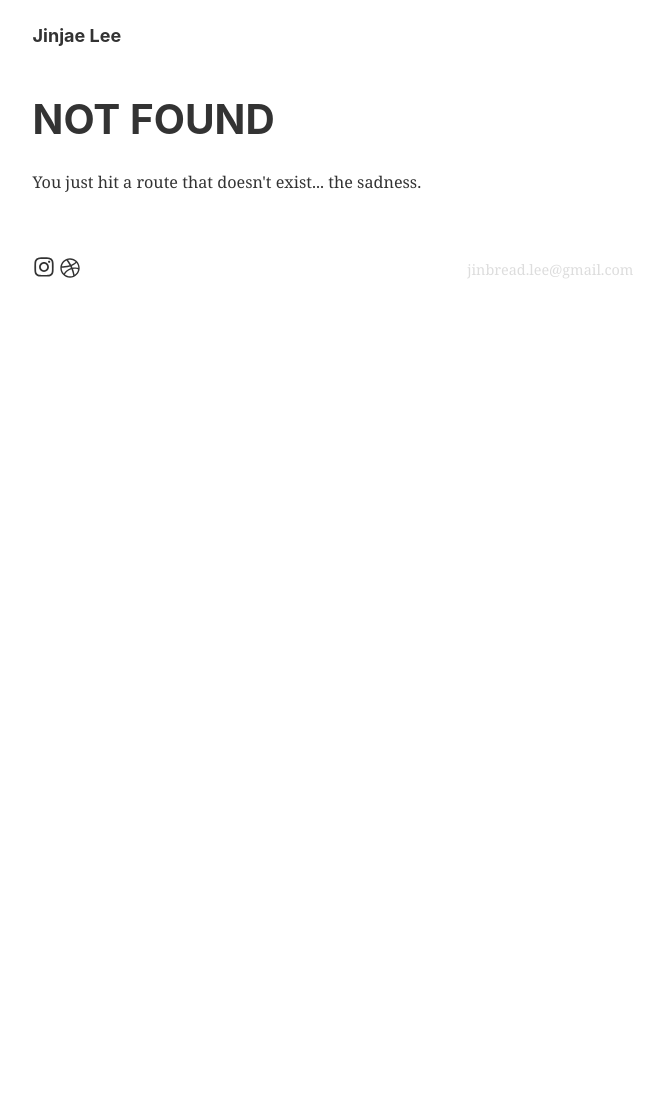
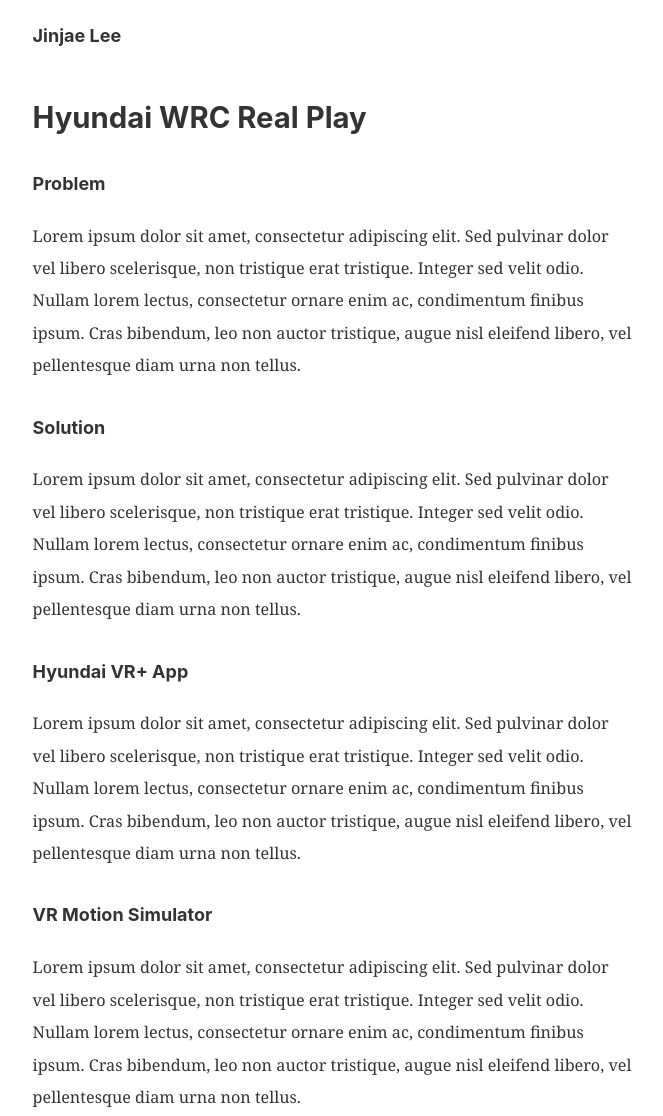
Before and after one commit to jinbread/jinbread, a Gatsby site: page /wrc-real-play in a window 1280 px wide. Before the commit this address had no page. Shown: the top 1116 px of the page, without its empty margins (307-970 px from the left). Before the commit the page ends 800 px from the top, so only its background shows below. Built offline with nearby package versions, Linux system fonts and the light colour scheme; Gatsby itself is replaced by a stand-in of ours.

Commit message:
pages test

```diff
--- a/src/components/layout.css
+++ b/src/components/layout.css
@@ -692,3 +692,11 @@
   /* margin: auto; */
   /* vertical-align: middle; */
 }
+
+.desc {
+  margin: 2rem 0 2rem 0;
+}
+
+.desc p {
+  line-height: 1.8rem;
+}
--- a/src/pages/index.js
+++ b/src/pages/index.js
@@ -28,7 +28,7 @@
     <div className='container'>
       <h4>Works</h4>
       <div className='content'>
-        <p className='title'><a href='https://www.youtube.com/watch?v=MfogrhOouZE'>Hyundai i20 WRC Real Play</a></p>
+        <p className='title'><Link to="/wrc-real-play">Hyundai WRC Real Play</Link></p>
         <p className='detail'>UX Design</p>
         <p className='title'><a href='https://www.youtube.com/watch?v=6a97u3tkFQo'>Hyundai IONIQ Explore Plant VR</a></p>
         <p className='detail'>Art Direction</p>
@@ -73,6 +73,4 @@
   </Layout>
 )
 
-
-
 export default IndexPage
--- /dev/null
+++ b/src/pages/wrc-real-play.js
@@ -0,0 +1,36 @@
+import React from 'react'
+import { Link } from 'gatsby'
+
+import Layout from '../components/layout'
+
+const RealPlay = () => (
+  <Layout>
+    <div>
+        <div>
+            <h2>Hyundai WRC Real Play</h2>
+        </div>
+        <div className='desc'>
+            <h4>Problem</h4>
+            <p>Lorem ipsum dolor sit amet, consectetur adipiscing elit. Sed pulvinar dolor vel libero scelerisque, non tristique erat tristique. Integer sed velit odio. Nullam lorem lectus, consectetur ornare enim ac, condimentum finibus ipsum. Cras bibendum, leo non auctor tristique, augue nisl eleifend libero, vel pellentesque diam urna non tellus. </p>
+        </div>
+        <div className='desc'>
+            <h4>Solution</h4>
+            <p>Lorem ipsum dolor sit amet, consectetur adipiscing elit. Sed pulvinar dolor vel libero scelerisque, non tristique erat tristique. Integer sed velit odio. Nullam lorem lectus, consectetur ornare enim ac, condimentum finibus ipsum. Cras bibendum, leo non auctor tristique, augue nisl eleifend libero, vel pellentesque diam urna non tellus. </p>
+        </div>
+        <div className='desc'>
+            <h4>Hyundai VR+ App</h4>
+            <p>Lorem ipsum dolor sit amet, consectetur adipiscing elit. Sed pulvinar dolor vel libero scelerisque, non tristique erat tristique. Integer sed velit odio. Nullam lorem lectus, consectetur ornare enim ac, condimentum finibus ipsum. Cras bibendum, leo non auctor tristique, augue nisl eleifend libero, vel pellentesque diam urna non tellus. </p>
+        </div>
+        <div className='desc'>
+            <h4>VR Motion Simulator</h4>
+            <p>Lorem ipsum dolor sit amet, consectetur adipiscing elit. Sed pulvinar dolor vel libero scelerisque, non tristique erat tristique. Integer sed velit odio. Nullam lorem lectus, consectetur ornare enim ac, condimentum finibus ipsum. Cras bibendum, leo non auctor tristique, augue nisl eleifend libero, vel pellentesque diam urna non tellus. </p>
+        </div>
+    </div>
+
+
+
+
+  </Layout>
+)
+
+export default RealPlay
```
